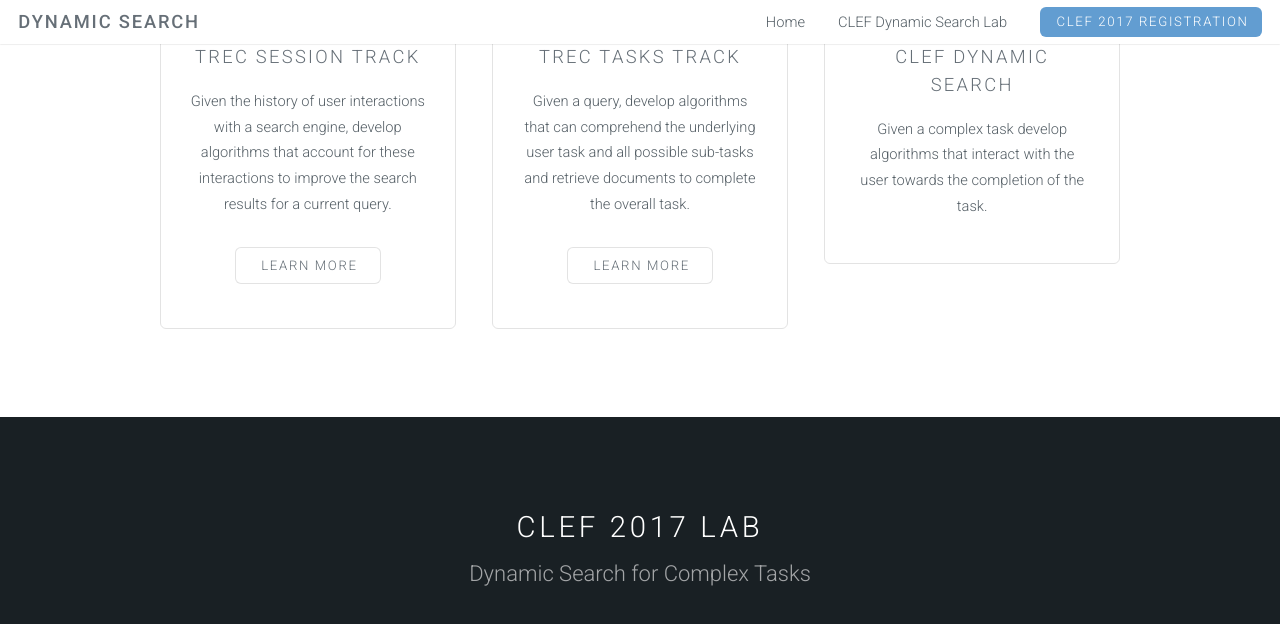
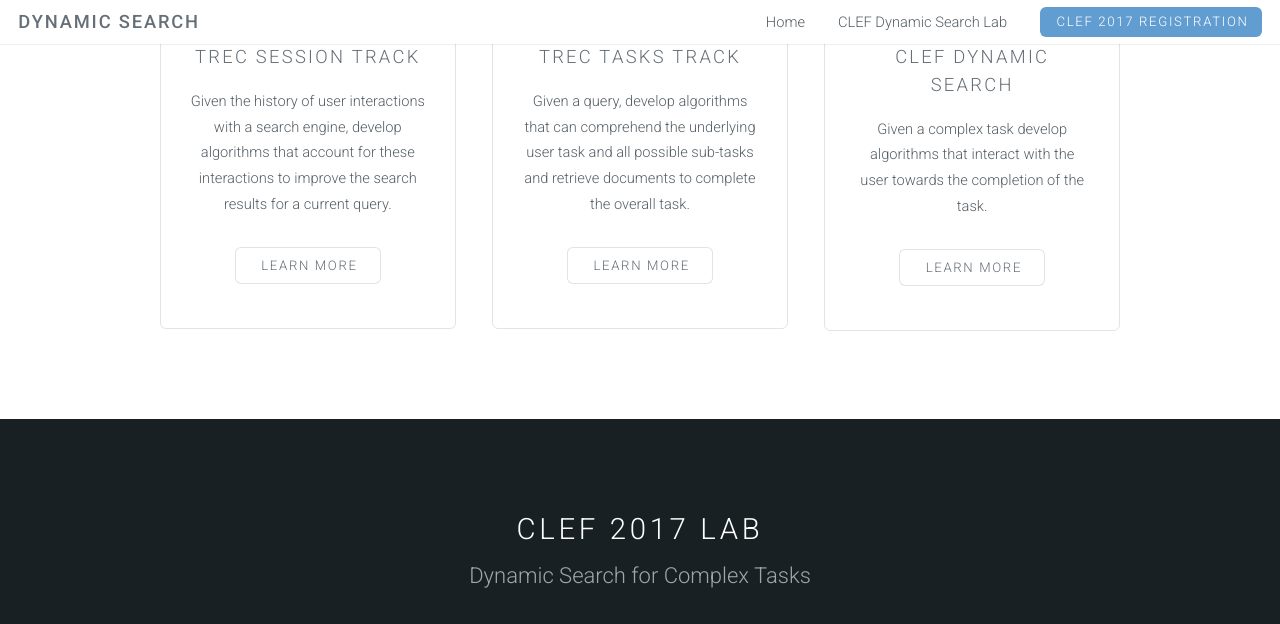
Before and after one commit to ekanou/dynamicsearch, a Jekyll site: the page built from index.html, in a window 1280 px wide and 900 px high, scrolled down 767 px, cut to the strip 0-624 px from the top of the window. Built offline with Jekyll 4.4.1, drawn with Linux system fonts in a browser that asks for light colours.

Commit message:
Update index.html

```diff
--- a/index.html
+++ b/index.html
@@ -34,6 +34,9 @@
 								<i class="icon fa-cog major"></i>
 								<h3>CLEF Dynamic Search</h3>
 								<p>Given a complex task develop algorithms that interact with the user towards the completion of the task.</p>
+								<ul class="actions">
+									<li><a href="https://ekanou.github.io/dynamicsearch/clef-lab.html" class="button alt">Learn More</a></li>
+								</ul
 							</section>
 						</div>
 					</div>
```
